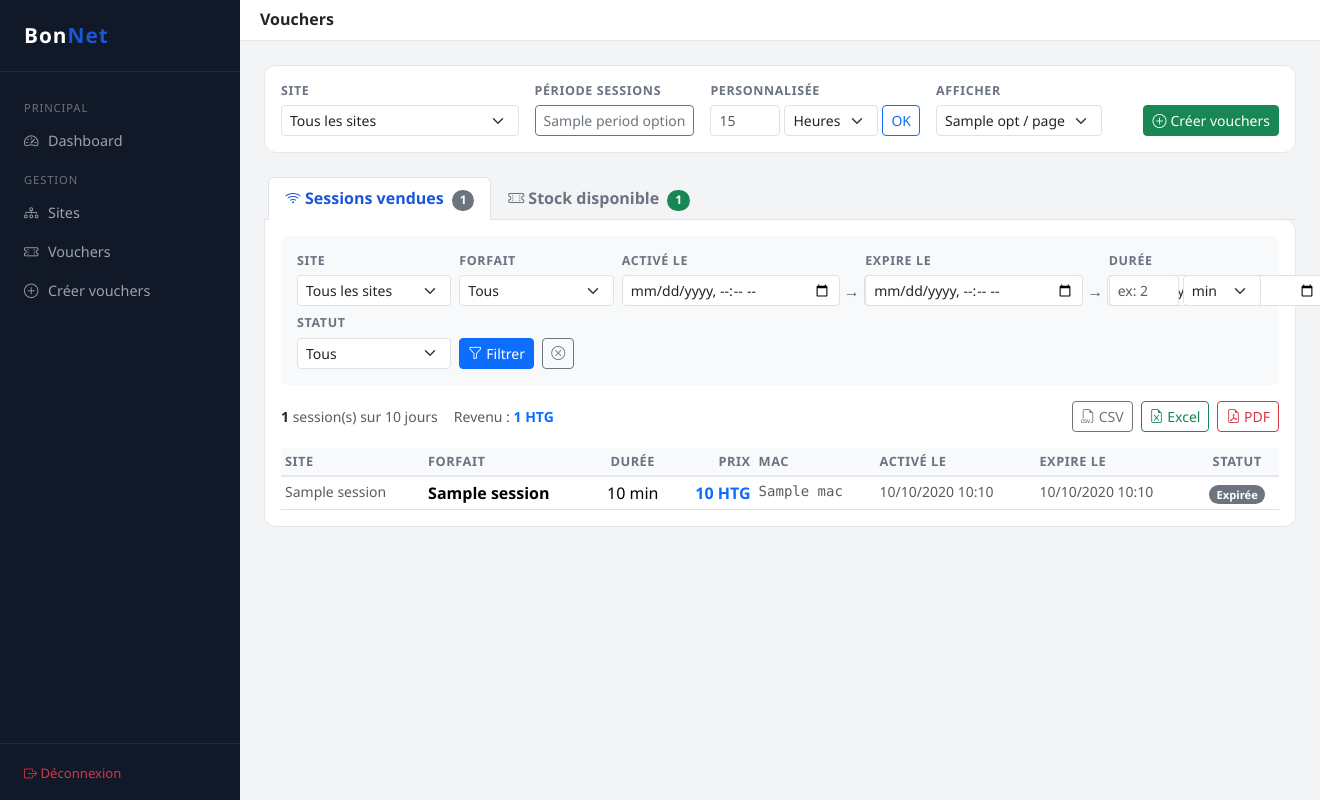
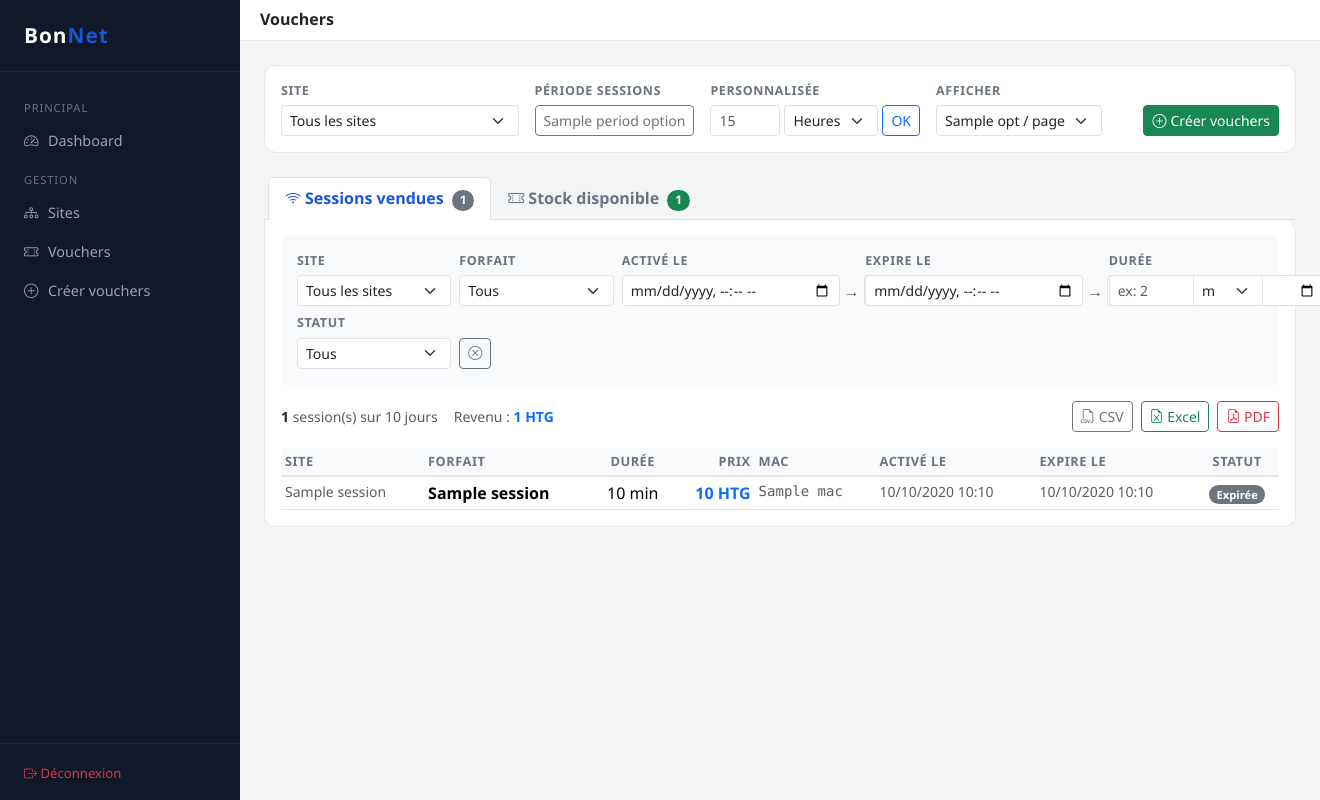
Before and after one commit to Vaillantval/Transversal-Voucher-Managing-system, a Django app: template templates/vouchers/list.html in a window 1320 px wide. Run offline with Django 5.2, Linux system fonts and the light colour scheme; the template is opened without the code that fills it: most values are stand-ins (such as "Sample title", 1, 10 or a date in 2020).

Commit message:
Fix sessions filter: responsive durée with input-group, auto-submit on change
Co-Authored-By: Claude Sonnet 4.6 <noreply@anthropic.com>

```diff
--- a/templates/vouchers/list.html
+++ b/templates/vouchers/list.html
@@ -104,14 +104,14 @@
 
     <!-- Filtres sessions -->
     <div class="card bg-light border-0 p-3 mb-3">
-      <form method="get" class="row g-2 align-items-end">
+      <form method="get" id="sessions-filter-form" class="row g-2 align-items-end">
         <input type="hidden" name="cv"       value="{{ custom_value }}">
         <input type="hidden" name="cu"       value="{{ custom_unit }}">
         <input type="hidden" name="per_page" value="{{ per_page }}">
 
-        <div class="col-6 col-md-4 col-xl-2">
+        <div class="col-6 col-sm-4 col-lg-2">
           <div class="filter-label">Site</div>
-          <select name="site" class="form-select form-select-sm">
+          <select name="site" class="form-select form-select-sm auto-submit">
             <option value="">Tous les sites</option>
             {% for s in sites %}
             <option value="{{ s.unifi_site_id }}" {% if site_filter == s.unifi_site_id %}selected{% endif %}>
@@ -121,9 +121,9 @@
           </select>
         </div>
 
-        <div class="col-6 col-md-4 col-xl-2">
+        <div class="col-6 col-sm-4 col-lg-2">
           <div class="filter-label">Forfait</div>
-          <select name="f_tier" class="form-select form-select-sm">
+          <select name="f_tier" class="form-select form-select-sm auto-submit">
             <option value="">Tous</option>
             {% for t in tiers %}
             <option value="{{ t.label }}" {% if f_tier == t.label %}selected{% endif %}>
@@ -133,34 +133,34 @@
           </select>
         </div>
 
-        <div class="col-12 col-md-6 col-xl-3">
+        <div class="col-12 col-sm-6 col-lg-3">
           <div class="filter-label">Activé le</div>
           <div class="d-flex align-items-center gap-1">
             <input type="datetime-local" name="f_active_from" value="{{ f_active_from }}"
-                   class="form-control form-control-sm" title="Début">
-            <span class="text-muted">→</span>
+                   class="form-control form-control-sm auto-submit" title="Début">
+            <span class="text-muted flex-shrink-0">→</span>
             <input type="datetime-local" name="f_active_to" value="{{ f_active_to }}"
-                   class="form-control form-control-sm" title="Fin">
+                   class="form-control form-control-sm auto-submit" title="Fin">
           </div>
         </div>
 
-        <div class="col-12 col-md-6 col-xl-3">
+        <div class="col-12 col-sm-6 col-lg-3">
           <div class="filter-label">Expire le</div>
           <div class="d-flex align-items-center gap-1">
             <input type="datetime-local" name="f_expire_from" value="{{ f_expire_from }}"
-                   class="form-control form-control-sm" title="Début">
-            <span class="text-muted">→</span>
+                   class="form-control form-control-sm auto-submit" title="Début">
+            <span class="text-muted flex-shrink-0">→</span>
             <input type="datetime-local" name="f_expire_to" value="{{ f_expire_to }}"
-                   class="form-control form-control-sm" title="Fin">
+                   class="form-control form-control-sm auto-submit" title="Fin">
           </div>
         </div>
 
-        <div class="col-6 col-md-4 col-xl-2">
+        <div class="col-6 col-sm-4 col-lg-2">
           <div class="filter-label">Durée</div>
-          <div class="d-flex gap-1">
+          <div class="input-group input-group-sm">
             <input type="number" name="f_dur_val" value="{{ f_dur_val }}" min="1"
-                   class="form-control form-control-sm" style="width:70px" placeholder="ex: 2">
-            <select name="f_dur_unit" class="form-select form-select-sm" style="width:auto">
+                   class="form-control form-control-sm auto-submit" placeholder="ex: 2" style="min-width:0">
+            <select name="f_dur_unit" class="form-select form-select-sm auto-submit" style="max-width:70px">
               <option value="minutes" {% if f_dur_unit == 'minutes' %}selected{% endif %}>min</option>
               <option value="hours"   {% if f_dur_unit == 'hours'   %}selected{% endif %}>h</option>
               <option value="days"    {% if f_dur_unit == 'days'    %}selected{% endif %}>j</option>
@@ -169,9 +169,9 @@
           </div>
         </div>
 
-        <div class="col-6 col-md-4 col-xl-2">
+        <div class="col-6 col-sm-4 col-lg-2">
           <div class="filter-label">Statut</div>
-          <select name="f_status" class="form-select form-select-sm">
+          <select name="f_status" class="form-select form-select-sm auto-submit">
             <option value="">Tous</option>
             <option value="active"  {% if f_status == 'active'  %}selected{% endif %}>Active</option>
             <option value="expired" {% if f_status == 'expired' %}selected{% endif %}>Expirée</option>
@@ -179,16 +179,19 @@
         </div>
 
         <div class="col-auto">
-          <button type="submit" class="btn btn-sm btn-primary">
-            <i class="bi bi-funnel me-1"></i>Filtrer
-          </button>
           <a href="?site={{ site_filter }}&cv={{ custom_value }}&cu={{ custom_unit }}&per_page={{ per_page }}"
-             class="btn btn-sm btn-outline-secondary ms-1">
+             class="btn btn-sm btn-outline-secondary" title="Réinitialiser les filtres">
             <i class="bi bi-x-circle"></i>
           </a>
         </div>
       </form>
     </div>
+
+    <script>
+    document.querySelectorAll('#sessions-filter-form .auto-submit').forEach(function(el) {
+      el.addEventListener('change', function() { document.getElementById('sessions-filter-form').submit(); });
+    });
+    </script>
 
     <!-- Résumé + export -->
     <div class="d-flex flex-wrap align-items-center justify-content-between gap-2 mb-3">
```
